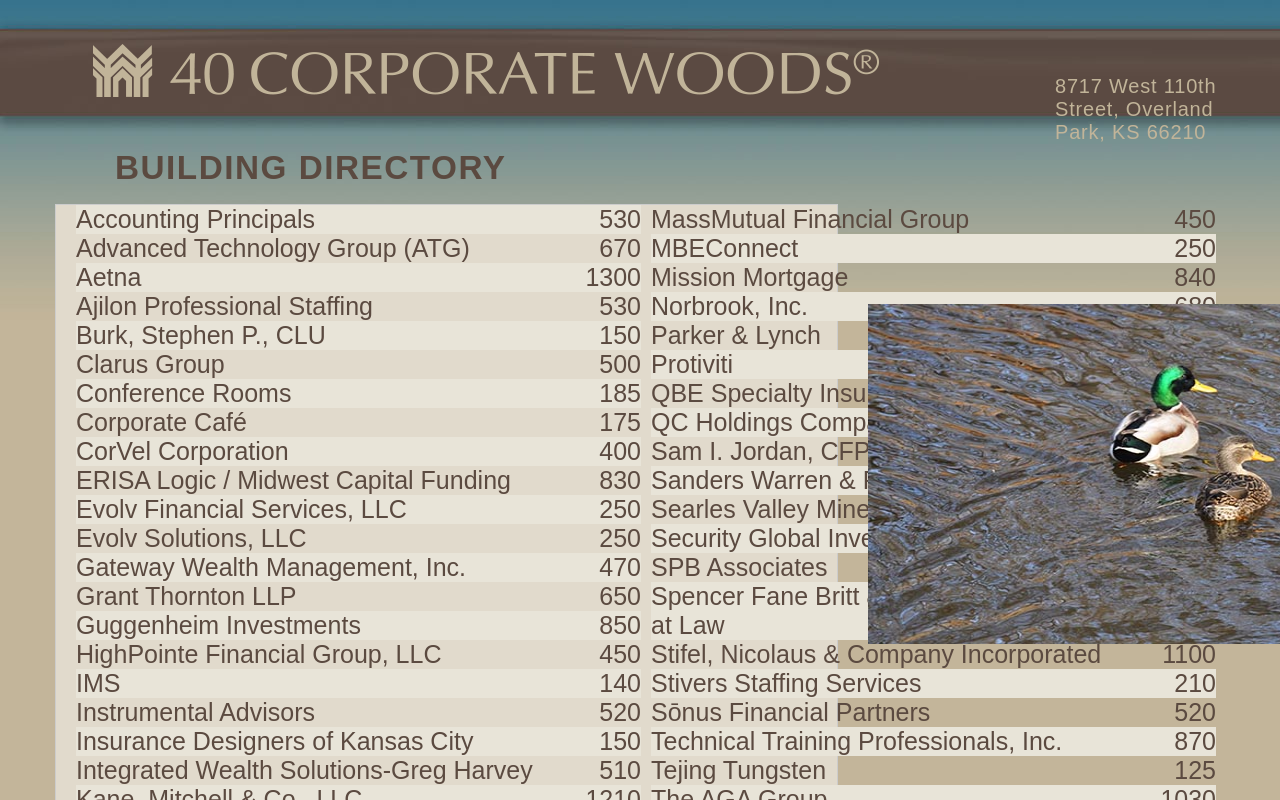
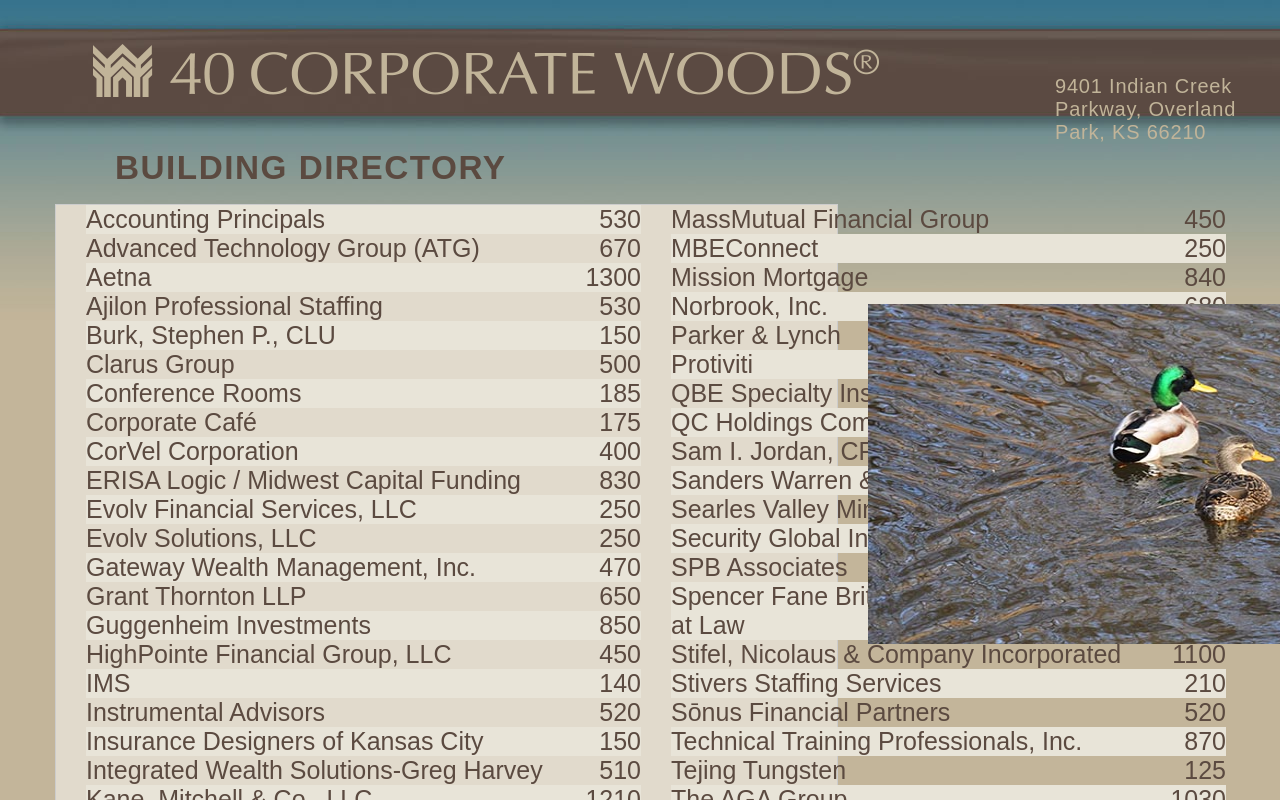
Before and after one commit to cwdi/cwbuilding40, a website: page app/index.html in a window 1280 px wide. Drawn offline with Linux system fonts and the light colour scheme.

Commit message:
Content Changes and Updates
increased spacing on Tenant List
Changed address on all pages
Changes What’s Going on Listing

```diff
--- a/app/css/styles.css
+++ b/app/css/styles.css
@@ -47,13 +47,13 @@
   font-family: "Arial";
   font-size: 2.5em;
   color: #5b4a40;
-  margin-left: 20px;
+  margin-left: 30px;
    -webkit-column-count: 2;
       -moz-column-count: 2;
            column-count: 2;
-  -webkit-column-gap: 10px;
-     -moz-column-gap: 10px;
-          column-gap: 10px;
+  -webkit-column-gap: 30px;
+     -moz-column-gap: 30px;
+          column-gap: 30px;
 }
 
 table.clients{
--- a/app/index.html
+++ b/app/index.html
@@ -22,7 +22,7 @@
         </div>
         <div class="col-md-6">
           <div class="address">
-          8717 West 110th Street, Overland Park, KS 66210
+          9401 Indian Creek Parkway, Overland Park, KS 66210
           </div>
         </div>
       </div>
```
Also changed, not shown: app/campusmap.html (+1 -1 lines), app/corporatewoods.html (+1 -1 lines), app/events.html (+4 -4 lines), app/wgo.html (+1 -1 lines), app/Images/events/wgoCafeMenu.jpg (added), app/Images/events/wgoSmoking.jpg, app/Images/events/wgoSmoking_Page_2.jpg (deleted), app/Images/events/wgoWater.jpg (deleted), app/Images/wgo/PublicEvents.jpg, app/Images/wgo/TenantEvents.jpg, app/css/styles.min.css, 5 other files.
